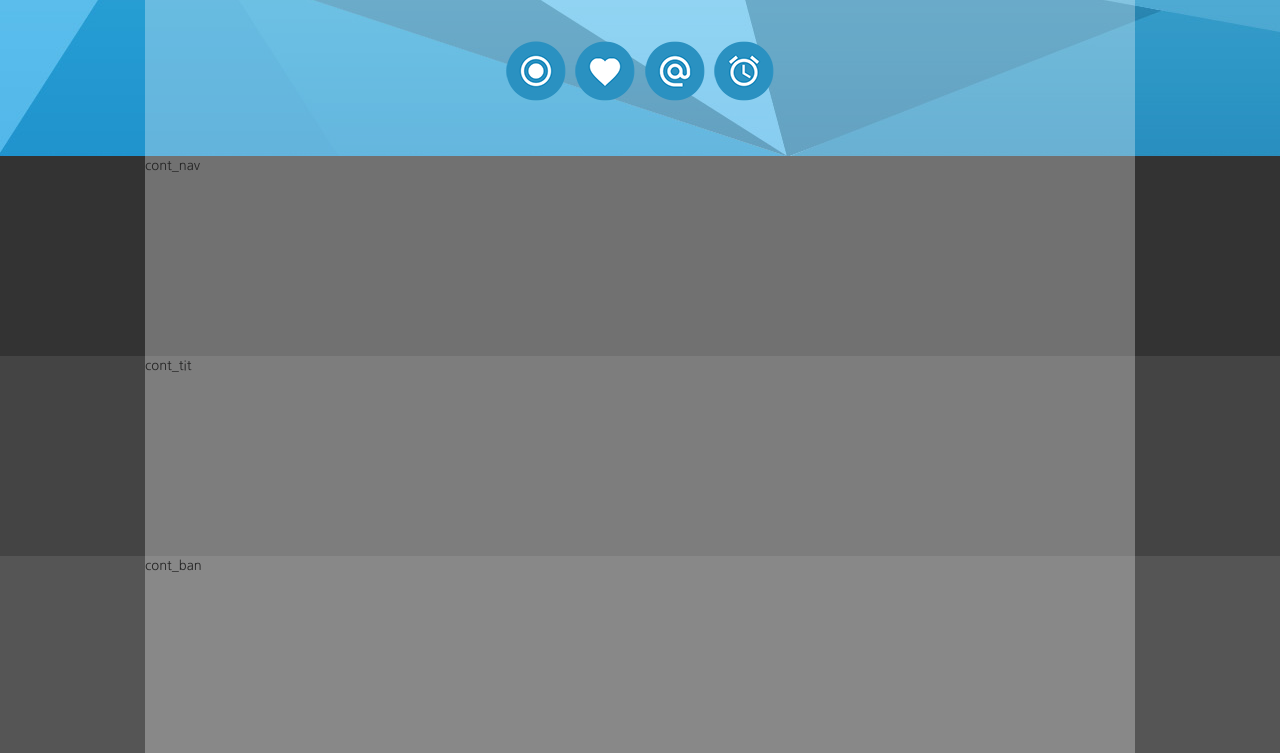
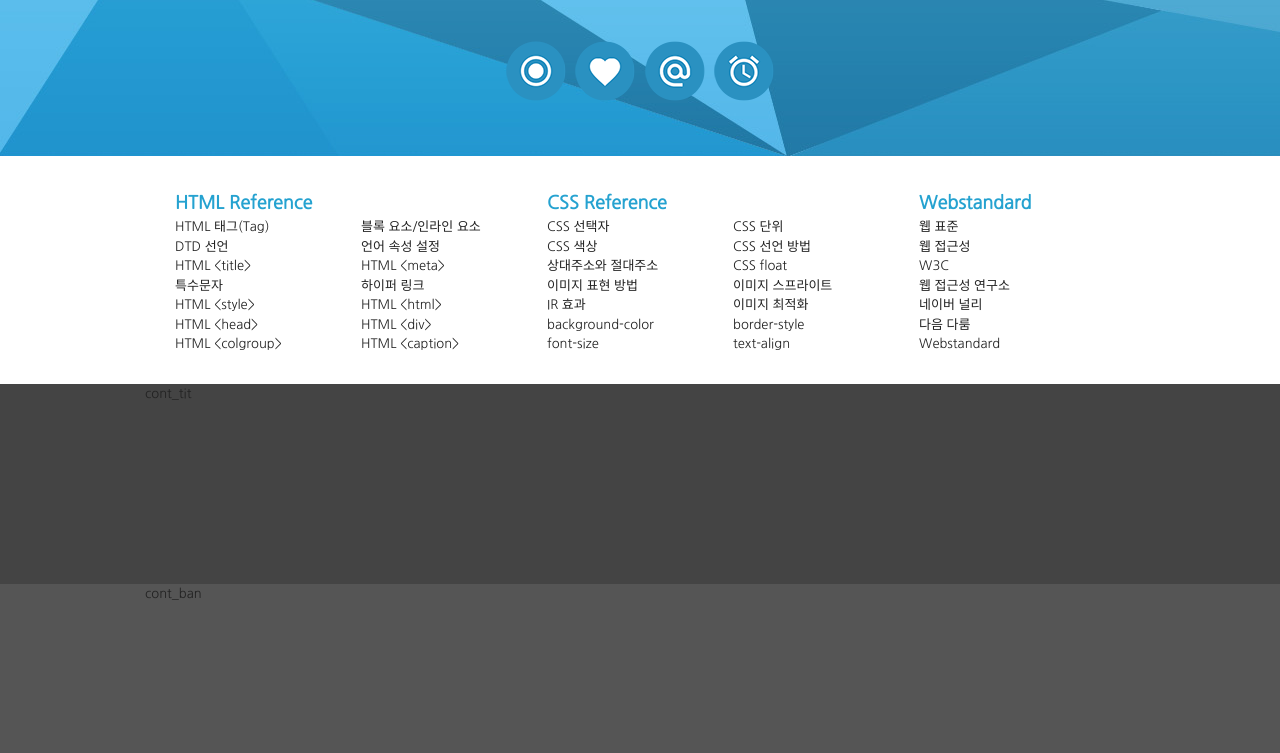
Before and after one commit to Chominsu98/WebPublishing_1, a plain HTML site: page 웹표준페이지만들기/index.html in a window 1280 px wide. Shown: the part 169-922 px from the top of the page. Drawn offline with Linux system fonts and the light colour scheme.

Commit message:
전체메뉴설정-float을 대처하는자세

```diff
--- a/웹표준페이지만들기/css/reset.css
+++ b/웹표준페이지만들기/css/reset.css
@@ -16,6 +16,11 @@ body, input, textarea, select, button, table {
     font-family: "Nanum Gothic",AppleSDGothicNeo-Regular,'Malgun Gothic','맑은 고딕',dotum,'돋움',sans-serif;
     color: #222; font-size: 13px; line-height: 1.5;}
 
+
+/* 불릿기호 초기화 */
+dl,ul,li,ol,menu{list-style: none;}
+
+
 /* IR효과-이미지대체텍스트 css기법 */
 /* 의미있는 이미지의 대체 텍스트를 제공하는 경우 */
 .ir_pm{display: block; overflow: hidden; font-size: 0; line-height: 0; text-indent: -9999px;}
--- a/웹표준페이지만들기/css/style.css
+++ b/웹표준페이지만들기/css/style.css
@@ -2,25 +2,30 @@
 
 /* 스킵네비게이션 */
 #skip {position: relative;}
-#skip a {position: absolute; left: 0px; top: -35px; border: 1px solid #fff; color: #fff; background: #333; line-height: 30px; width: 140px; text-align: center;}
+#skip a {position: absolute;
+     left: 0px;
+     top: -35px;
+     border: 1px solid #fff;
+     color: #fff; background: #333;
+     line-height: 30px; width: 140px; text-align: center;}
 #skip a:active,
 #skip a:focus {top: 0;}
 
 
 /* 레이아웃 */
-#wrap{width: 100%;}
+#wrap{}
 #header{width: 100%;height: 325px;background: #111; background: url('../img/header_bg.jpg') center top repeat-x;}
-#contents{width: 100%;height: 800px;background: #222;}
+#contents{}
 #footer{width: 100%;height: 200px; background:#333;}
 
 /* 컨텐츠 레이아웃 */
-#cont_nav {width: 100%; height: 200px; background: #333;}
+#cont_nav {}
 #cont_tit {width: 100%; height: 200px; background: #444;}
 #cont_ban {width: 100%; height: 200px; background: #555;}
 #cont_cont {width: 100%; height: 200px; background: #666;}
 
 
-.container {width: 990px; margin: 0 auto; height: inherit; background: rgba(255,255,255,0.3);}
+.container {width: 990px; margin: 0 auto; height: inherit; /*background: rgba(255,255,255,0.3);*/}
 
 .header{}
 .header .header-menu{text-align: right;}
@@ -54,3 +59,19 @@
  .header .header-icon a.icon4:hover{background-position: -60px -180px;}
 
  /* hover 될때에 background의 포지션을 바꿔줘서 다른 이미지를 보여줘 마치 눌린효과를 준다 */
+
+
+ /* 전체메뉴 */
+ .nav{overflow: hidden;padding: 30px;}
+ .nav > div{float: left;width: 40%;}
+ .nav>div:last-child{width: 20%;}
+ .nav>div.last{width: 20%;}
+ /* ie9부터 사용가능해서 조금 last-child는 문제가 될수도있다 */
+ /* 따라서 last클래스를 두어 똑같이 표시해둔다 */
+
+  .nav >div h3{font-size: 18px;color:#25a2d0; margin-top: 4px;}
+
+ .nav >div{overflow: hidden;}
+ .nav >div ol li{float: left; width: 50%;}
+ .nav>div.last ol li{width:100%}
+ .nav >div ol li a:hover{text-decoration: underline;}
--- a/웹표준페이지만들기/index.html
+++ b/웹표준페이지만들기/index.html
@@ -51,7 +51,61 @@
         <!-- 헤더부분 -->
         <div id="contents">
             <div id="cont_nav">
-                <div class="container">cont_nav</div>
+                <div class="container">
+                    <h2 class="ir_su">전체메뉴</h2>
+                    <div class="nav">
+                        <div>
+                            <h3>HTML Reference</h3>
+                            <ol>
+                                <li><a href="#">HTML 태그(Tag)</a></li>
+                                <li><a href="#">블록 요소/인라인 요소</a></li>
+                                <li><a href="#">DTD 선언</a></li>
+                                <li><a href="#">언어 속성 설정</a></li>
+                                <li><a href="#">HTML &lt;title&gt;</a></li>
+                                <li><a href="#">HTML &lt;meta&gt;</a></li>
+                                <li><a href="#">특수문자</a></li>
+                                <li><a href="#">하이퍼 링크</a></li>
+                                <li><a href="#">HTML &lt;style&gt;</a></li>
+                                <li><a href="#">HTML &lt;html&gt;</a></li>
+                                <li><a href="#">HTML &lt;head&gt;</a></li>
+                                <li><a href="#">HTML &lt;div&gt;</a></li>
+                                <li><a href="#">HTML &lt;colgroup&gt;</a></li>
+                                <li><a href="#">HTML &lt;caption&gt;</a></li>
+                            </ol>
+                        </div>
+                        <div>
+                            <h3>CSS  Reference</h3>
+                            <ol>
+                                <li><a href="#">CSS 선택자</a></li>
+                                <li><a href="#">CSS 단위</a></li>
+                                <li><a href="#">CSS 색상</a></li>
+                                <li><a href="#">CSS 선언 방법</a></li>
+                                <li><a href="#">상대주소와 절대주소</a></li>
+                                <li><a href="#">CSS float</a></li>
+                                <li><a href="#">이미지 표현 방법</a></li>
+                                <li><a href="#">이미지 스프라이트</a></li>
+                                <li><a href="#">IR 효과</a></li>
+                                <li><a href="#">이미지 최적화</a></li>
+                                <li><a href="#">background-color</a></li>
+                                <li><a href="#">border-style</a></li>
+                                <li><a href="#">font-size</a></li>
+                                <li><a href="#">text-align</a></li>
+                            </ol>
+                        </div>
+                        <div class="last">
+                            <h3>Webstandard</h3>
+                            <ol>
+                                <li><a href="#">웹 표준</a></li>
+                                <li><a href="#">웹 접근성</a></li>
+                                <li><a href="#">W3C</a></li>
+                                <li><a href="#">웹 접근성 연구소</a></li>
+                                <li><a href="#">네이버 널리</a></li>
+                                <li><a href="#">다음 다룸</a></li>
+                                <li><a href="#">Webstandard</a></li>
+                            </ol>
+                        </div>
+                    </div>
+                </div>
             </div>
             <div id="cont_tit">
                 <div class="container">cont_tit</div>
```
Also changed, not shown: html5공부메모.txt.
